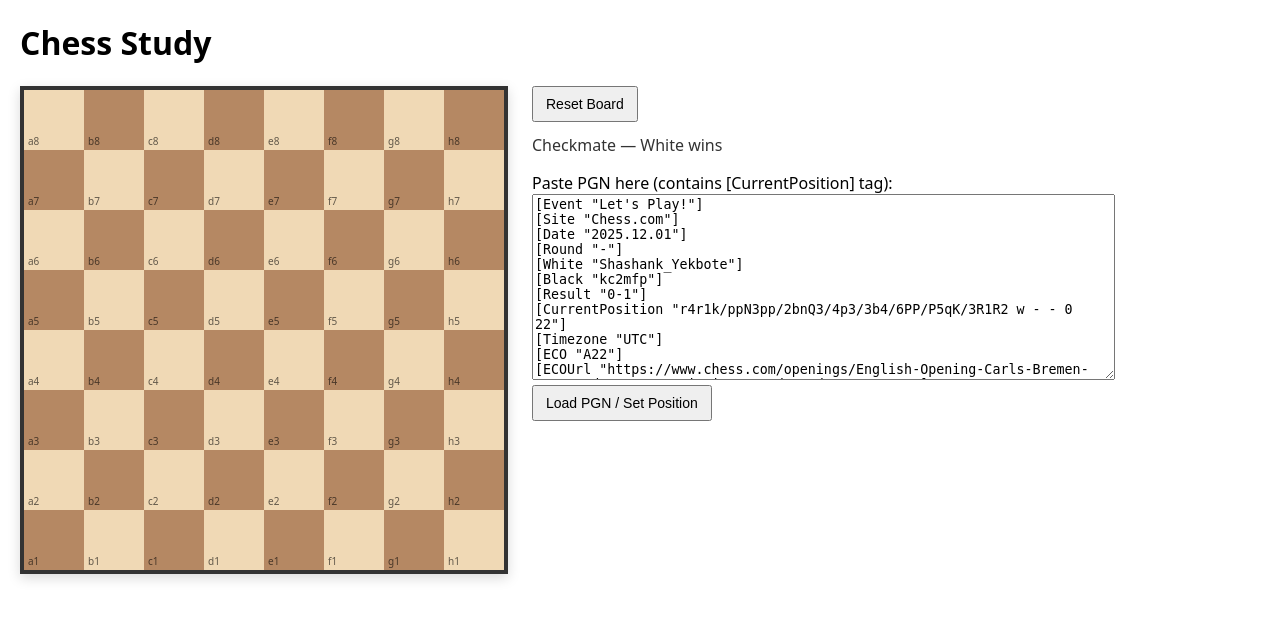
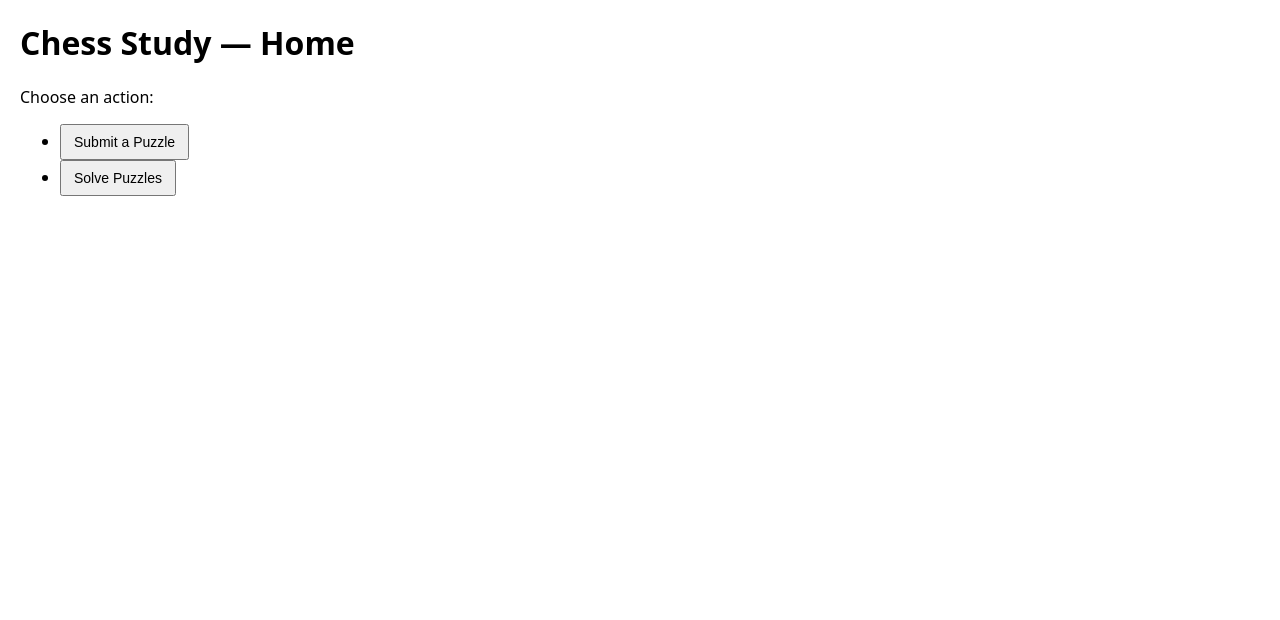
Before and after one commit to kc2mfp/chess_study, a Flask app: page / in a window 1280 px wide. Shown: the top 620 px of the page. Run offline with Flask 2, Linux system fonts and the light colour scheme; some libraries are stand-ins or nearby versions.

Commit message:
adding a solve and submit puzzles home page

```diff
--- a/app.py
+++ b/app.py
@@ -1,10 +1,91 @@
-from flask import Flask, render_template
+from flask import Flask, render_template, request, jsonify, abort
+import os
+from datetime import datetime
 
 app = Flask(__name__)
 
+BASE_DIR = os.path.dirname(os.path.abspath(__file__))
+PUZZEL_DIR = os.path.join(BASE_DIR, 'puzzels')
+os.makedirs(PUZZEL_DIR, exist_ok=True)
+
 @app.route("/")
-def index():
+def home():
+    return render_template("home.html")
+
+@app.route('/submit')
+def submit():
+    # reuse the existing board UI for submitting puzzles
     return render_template("index.html")
+
+@app.route('/solve')
+def solve():
+    # reuse the existing board UI for solving puzzles
+    return render_template("index.html")
+
+@app.route('/save_pgn', methods=['POST'])
+def save_pgn():
+    if not request.is_json:
+        return abort(400, 'Expected application/json')
+    data = request.get_json()
+    pgn = data.get('pgn') if data else None
+    if not pgn or not isinstance(pgn, str) or pgn.strip() == '':
+        return abort(400, 'Empty pgn')
+
+    # create a safe unique filename
+    ts = datetime.utcnow().strftime('%Y%m%dT%H%M%S%f')
+    filename = f'pgn_{ts}.pgn'
+    path = os.path.join(PUZZEL_DIR, filename)
+    try:
+        with open(path, 'w', encoding='utf-8') as f:
+            f.write(pgn)
+    except Exception as e:
+        return abort(500, f'Failed to save: {e}')
+
+    return jsonify({'filename': filename})
+
+
+@app.route('/save_puzzle', methods=['POST'])
+def save_puzzle():
+    if not request.is_json:
+        return abort(400, 'Expected application/json')
+    data = request.get_json()
+    pgn = data.get('pgn') if data else None
+    solution = data.get('solution') if data else ''
+    if not pgn or not isinstance(pgn, str) or pgn.strip() == '':
+        return abort(400, 'Empty pgn')
+
+    ts = datetime.utcnow().strftime('%Y%m%dT%H%M%S%f')
+    filename = f'puzzle_{ts}.json'
+    path = os.path.join(PUZZEL_DIR, filename)
+    try:
+        with open(path, 'w', encoding='utf-8') as f:
+            import json
+            json.dump({'pgn': pgn, 'solution': solution}, f, ensure_ascii=False, indent=2)
+    except Exception as e:
+        return abort(500, f'Failed to save: {e}')
+
+    return jsonify({'filename': filename})
+
+
+@app.route('/random_puzzle', methods=['GET'])
+def random_puzzle():
+    # list puzzle_*.json files in PUZZEL_DIR
+    try:
+        files = [f for f in os.listdir(PUZZEL_DIR) if f.startswith('puzzle_') and f.endswith('.json')]
+    except Exception as e:
+        return abort(500, f'Failed to list puzzles: {e}')
+    if not files:
+        return jsonify({})
+    import random, json
+    chosen = random.choice(files)
+    path = os.path.join(PUZZEL_DIR, chosen)
+    try:
+        with open(path, 'r', encoding='utf-8') as f:
+            data = json.load(f)
+    except Exception as e:
+        return abort(500, f'Failed to read puzzle: {e}')
+    return jsonify(data)
+
 
 if __name__ == "__main__":
     # For local development; in production use a proper WSGI server
--- /dev/null
+++ b/puzzels/puzzle_20251212T163110906108.json
@@ -0,0 +1,4 @@
+{
+  "pgn": "[Event \"Let's Play!\"]\n[Site \"Chess.com\"]\n[Date \"2025.12.01\"]\n[Round \"-\"]\n[White \"Shashank_Yekbote\"]\n[Black \"kc2mfp\"]\n[Result \"0-1\"]\n[CurrentPosition \"r4r1k/ppN3pp/2bnQ3/4p3/3b4/6PP/P5qK/3R1R2 w - - 0 22\"]\n[Timezone \"UTC\"]\n[ECO \"A22\"]\n[ECOUrl \"https://www.chess.com/openings/English-Opening-Carls-Bremen-Reversed-Dragon-Variation-4.cxd5-Nxd5-5.Bg2-Be6\"]\n[UTCDate \"2025.12.01\"]\n[UTCTime \"15:18:56\"]\n[WhiteElo \"819\"]\n[BlackElo \"990\"]\n[TimeControl \"1/86400\"]\n[Termination \"kc2mfp won by checkmate\"]\n[StartTime \"15:18:56\"]\n[EndDate \"2025.12.10\"]\n[EndTime \"15:32:24\"]\n[Link \"https://www.chess.com/analysis/game/daily/896861665/analysis?move=9\"]\n[WhiteUrl \"https://images.chesscomfiles.com/uploads/v1/user/455873918.f48ec8c7.50x50o.14b7d39172a5.jpg\"]\n[WhiteCountry \"69\"]\n[WhiteTitle \"\"]\n[BlackUrl \"https://images.chesscomfiles.com/uploads/v1/user/105188194.2ff19563.50x50o.1a1e58269dcd.jpeg\"]\n[BlackCountry \"2\"]\n[BlackTitle \"\"]\n\n1. c4 e5 2. Nc3 Nf6 3. g3 d5 4. cxd5 Nxd5 5. Bg2 Be6 6. Nxd5 Bxd5 7. e4 Bc6 8.\nd3 Bc5 9. Ne2 Nd7 10. O-O O-O 11. h3 f5 # $1 0-1",
+  "solution": "12. b4 Bb6 13. b5 Bxb5 14. Qb3+ Kh8 15. Qxb5"
+}
--- a/static/js/board.js
+++ b/static/js/board.js
@@ -7,7 +7,10 @@
 
   // new elements for PGN input
   const pgnInput = document.getElementById('pgnInput');
-  const loadPgnBtn = document.getElementById('loadPgnBtn');
+  const checkPgnBtn = document.getElementById('checkPgnBtn');
+  const savePgnBtn = document.getElementById('savePgnBtn');
+  const randomPgnBtn = document.getElementById('randomPgnBtn');
+  const solutionInput = document.getElementById('solutionInput');
 
   // chess.js game state
   const game = new Chess();
@@ -236,81 +239,60 @@
     return cleaned;
   }
 
-  // Load PGN / Set position button handler
-  if (loadPgnBtn) {
-    loadPgnBtn.addEventListener('click', () => {
+  // Check PGN button uses the same logic as previous loader to set the board
+  if (checkPgnBtn) {
+    checkPgnBtn.addEventListener('click', () => {
+      // reuse the existing click handler logic by calling an internal function
+      handleLoadPgn();
+    });
+  }
+
+  // Save PGN: POST to server to persist in puzzels/ directory
+  if (savePgnBtn) {
+    savePgnBtn.addEventListener('click', async () => {
       const pgnText = pgnInput ? pgnInput.value : '';
-
-      // First: try to extract and play the move list from the PGN
-      const moves = extractMovesFromPGN(pgnText);
-      if (moves && moves.length > 0) {
-        game.reset();
-        let failed = false;
-        for (const san of moves) {
-          // try several ways to apply the SAN move
-          let mv = null;
-          try {
-            // try passing the SAN string directly
-            mv = game.move(san);
-          } catch (e) {
-            mv = null;
-          }
-          if (mv === null && typeof game.move === 'function') {
-            try {
-              mv = game.move({ san: san });
-            } catch (e) {
-              mv = null;
-            }
-          }
-          if (mv === null) {
-            // failed to apply this SAN — abort and fall back to FEN approach below
-            failed = true;
-            break;
-          }
-        }
-        if (!failed) {
-          clearHighlights();
-          renderPieces();
-          return;
-        }
-        // if failed, fall through to try CurrentPosition FEN
-      }
-
-      // Fallback: try to extract a FEN from [CurrentPosition] tag or a FEN-like line
-      const fen = extractFENFromPGN(pgnText);
-      if (!fen) {
-        alert('No moves or [CurrentPosition] FEN found in PGN text.');
+      const solutionText = solutionInput ? solutionInput.value : '';
+      if (!pgnText || pgnText.trim().length === 0) {
+        alert('Cannot save empty PGN.');
         return;
       }
 
-      // Try to load FEN into chess.js. It expects standard FEN string
-      const ok = game.load(fen);
-      if (!ok) {
-        // maybe the extracted value omitted trailing fields — try to append defaults for missing parts
-        const parts = fen.split(/\s+/);
-        if (parts.length === 1) {
-          // only piece placement present — append default: w - - 0 1
-          const withDefaults = fen + ' w - - 0 1';
-          if (!game.load(withDefaults)) {
-            alert('Failed to load FEN from PGN.');
-            return;
-          }
-        } else if (parts.length === 2) {
-          // piece + side
-          const withDefaults = fen + ' - - 0 1';
-          if (!game.load(withDefaults)) { alert('Failed to load FEN from PGN.'); return; }
-        } else if (parts.length === 4) {
-          // missing halfmove/fullmove
-          const withDefaults = fen + ' 0 1';
-          if (!game.load(withDefaults)) { alert('Failed to load FEN from PGN.'); return; }
-        } else {
-          alert('Failed to load FEN from PGN.');
+      try {
+        const resp = await fetch('/save_puzzle', {
+          method: 'POST',
+          headers: { 'Content-Type': 'application/json' },
+          body: JSON.stringify({ pgn: pgnText, solution: solutionText })
+        });
+        if (!resp.ok) {
+          const text = await resp.text();
+          alert('Save failed: ' + text);
           return;
         }
+        const data = await resp.json();
+        alert('Saved puzzle as: ' + data.filename);
+      } catch (err) {
+        alert('Save request failed: ' + err.message);
       }
+    });
+  }
 
-      clearHighlights();
-      renderPieces();
+  // Random puzzle fetch
+  if (randomPgnBtn) {
+    randomPgnBtn.addEventListener('click', async () => {
+      try {
+        const resp = await fetch('/random_puzzle');
+        if (!resp.ok) { alert('Failed to fetch random puzzle'); return; }
+        const data = await resp.json();
+        if (data && data.pgn) {
+          if (pgnInput) pgnInput.value = data.pgn;
+          if (solutionInput) solutionInput.value = data.solution || '';
+          handleLoadPgn();
+        } else {
+          alert('No puzzle received');
+        }
+      } catch (err) {
+        alert('Request failed: ' + err.message);
+      }
     });
   }
 
@@ -321,6 +303,50 @@
     renderPieces();
   });
 
+  // Extracted loader function so Check button can reuse it
+  function handleLoadPgn() {
+    const pgnText = pgnInput ? pgnInput.value : '';
+
+    // First: try to extract and play the move list from the PGN
+    const moves = extractMovesFromPGN(pgnText);
+    if (moves && moves.length > 0) {
+      game.reset();
+      let failed = false;
+      for (const san of moves) {
+        let mv = null;
+        try { mv = game.move(san); } catch (e) { mv = null; }
+        if (mv === null && typeof game.move === 'function') {
+          try { mv = game.move({ san: san }); } catch (e) { mv = null; }
+        }
+        if (mv === null) { failed = true; break; }
+      }
+      if (!failed) { clearHighlights(); renderPieces(); return; }
+      // if failed, fall through to try CurrentPosition FEN
+    }
+
+    // Fallback: try to extract a FEN from [CurrentPosition] tag or a FEN-like line
+    const fen = extractFENFromPGN(pgnText);
+    if (!fen) { alert('No moves or [CurrentPosition] FEN found in PGN text.'); return; }
+
+    const ok = game.load(fen);
+    if (!ok) {
+      const parts = fen.split(/\s+/);
+      if (parts.length === 1) {
+        const withDefaults = fen + ' w - - 0 1';
+        if (!game.load(withDefaults)) { alert('Failed to load FEN from PGN.'); return; }
+      } else if (parts.length === 2) {
+        const withDefaults = fen + ' - - 0 1';
+        if (!game.load(withDefaults)) { alert('Failed to load FEN from PGN.'); return; }
+      } else if (parts.length === 4) {
+        const withDefaults = fen + ' 0 1';
+        if (!game.load(withDefaults)) { alert('Failed to load FEN from PGN.'); return; }
+      } else { alert('Failed to load FEN from PGN.'); return; }
+    }
+
+    clearHighlights();
+    renderPieces();
+  }
+
   // init
   createBoardGrid();
   renderPieces();
--- /dev/null
+++ b/templates/home.html
@@ -0,0 +1,18 @@
+<!doctype html>
+<html>
+<head>
+  <meta charset="utf-8" />
+  <title>Chess Study — Home</title>
+  <link rel="stylesheet" href="/static/css/style.css" />
+</head>
+<body>
+  <h1>Chess Study — Home</h1>
+  <div id="home-actions">
+    <p>Choose an action:</p>
+    <ul>
+      <li><a href="/submit"><button>Submit a Puzzle</button></a></li>
+      <li><a href="/solve"><button>Solve Puzzles</button></a></li>
+    </ul>
+  </div>
+</body>
+</html>
--- a/templates/index.html
+++ b/templates/index.html
@@ -48,8 +48,15 @@
 d3 Bc5 9. Ne2 Nd7 10. O-O O-O 11. h3 f5 $4 12. Kh2 $9 fxe4 13. dxe4 Bxf2 14. Qb3+
 Kh8 15. Bd2 $6 Nc5 16. Qc4 $2 Qxd2 $1 17. Rad1 Qxb2 18. Nc3 Bd4 19. Nd5 Nxe4 20.
 Nxc7 $6 Nd6 $6 21. Qe6 $2 Qxg2# $1 0-1</textarea>
+
+      <!-- Solution input for puzzle -->
+      <label for="solutionInput">Solution (moves or explanation):</label>
+      <textarea id="solutionInput" rows="4" cols="70" placeholder="e.g. 1... Qxg2# or 1... Qxg2#, explanation"></textarea>
+
       <div>
-        <button id="loadPgnBtn">Load PGN / Set Position</button>
+        <button id="checkPgnBtn">Check PGN</button>
+        <button id="savePgnBtn">Save PGN</button>
+        <button id="randomPgnBtn">Random Puzzle</button>
       </div>
       <!-- end PGN input area -->
 
```
